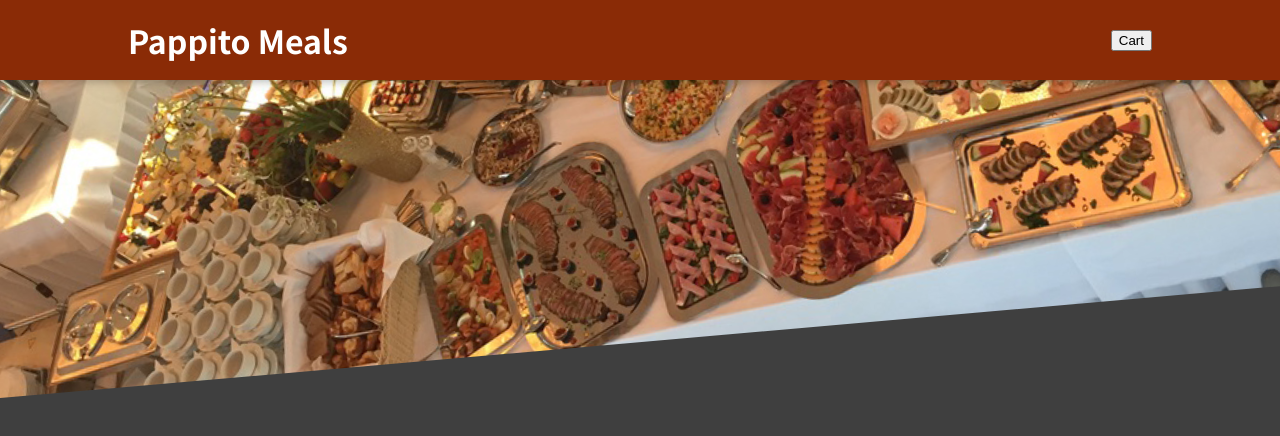
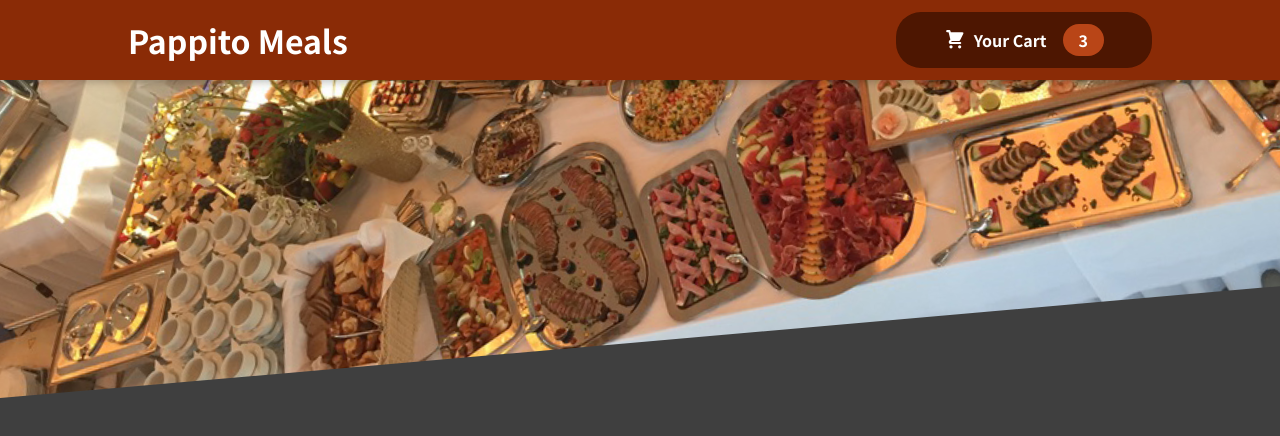
Before and after one commit to mr-am2k/MealApp, a React (Create React App) app: page / in a window 1280 px wide. Shown: the top 436 px of the page. Built offline with nearby package versions, Linux system fonts and the light colour scheme.

Commit message:
Added HeaderCartButton and CartIcon components, and finished styling header

```diff
--- /dev/null
+++ b/src/components/Cart/CartIcon.js
@@ -0,0 +1,13 @@
+const CartIcon = () => { //REturning simple svg icon
+    return (
+      <svg
+        xmlns='http://www.w3.org/2000/svg'
+        viewBox='0 0 20 20'
+        fill='currentColor'
+      >
+        <path d='M3 1a1 1 0 000 2h1.22l.305 1.222a.997.997 0 00.01.042l1.358 5.43-.893.892C3.74 11.846 4.632 14 6.414 14H15a1 1 0 000-2H6.414l1-1H14a1 1 0 00.894-.553l3-6A1 1 0 0017 3H6.28l-.31-1.243A1 1 0 005 1H3zM16 16.5a1.5 1.5 0 11-3 0 1.5 1.5 0 013 0zM6.5 18a1.5 1.5 0 100-3 1.5 1.5 0 000 3z' />
+      </svg>
+    );
+  };
+
+  export default CartIcon;
--- a/src/components/Layout/Header.js
+++ b/src/components/Layout/Header.js
@@ -1,15 +1,17 @@
 import React from "react";
 
+import HeaderCartButton from "./HeaderCartButton";
+
 import classes from "./Header.module.css"
-import image from '../../assets/meals.jpg'
-const Header = (props) => {
+import image from '../../assets/meals.jpg' //Way to import image
+const Header = (props) => { //Returning Header of the app built in 2 parts
     return (
         <React.Fragment>
-            <header className={classes.header}>
+            <header className={classes.header}>  {/* First part that holds name of the app and button for the cart*/}
                 <h1>Pappito Meals</h1>
-                <button>Cart</button>
+                <HeaderCartButton/>
             </header>
-            <div className={classes['main-image']} >
+            <div className={classes['main-image']} > {/*Second part, that hold the header image, and CSS class is called like this because it has dash between words*/}
                 <img src={image} alt="Table full of delicious meals"/>
             </div>
         </React.Fragment>
--- /dev/null
+++ b/src/components/Layout/HeaderCartButton.js
@@ -0,0 +1,19 @@
+import React from "react";
+
+import CartIcon from "../Cart/CartIcon";
+
+import classes from "./HeaderCartButton.module.css";
+
+const HeaderCartButton = (props) => {
+  return (
+    <button className={classes.button}> {/* Returning button that has icon, text description and counter for added items to the cart */}
+      <span className={classes.icon}>
+        <CartIcon />
+      </span>
+      <span>Your Cart</span>
+      <span className={classes.badge}>3</span>
+    </button>
+  );
+};
+
+export default HeaderCartButton;
--- /dev/null
+++ b/src/components/Layout/HeaderCartButton.module.css
@@ -0,0 +1,59 @@
+.button {
+  cursor: pointer;
+  font: inherit;
+  border: none;
+  background-color: #4d1601;
+  color: white;
+  padding: 0.75rem 3rem;
+  display: flex;
+  justify-content: space-around;
+  align-items: center;
+  border-radius: 25px;
+  font-weight: bold;
+}
+
+.button:hover,
+.button:active {
+  background-color: #2c0d00;
+}
+
+.icon {
+  width: 1.35rem;
+  height: 1.35rem;
+  margin-right: 0.5rem;
+}
+
+.badge {
+  background-color: #b94517;
+  padding: 0.25rem 1rem;
+  border-radius: 25px;
+  margin-left: 1rem;
+  font-weight: bold;
+}
+
+.button:hover .badge,
+.button:active .badge {
+  background-color: #92320c;
+}
+
+.bump {
+  animation: bump 300ms ease-out;
+}
+
+@keyframes bump {
+  0% {
+    transform: scale(1);
+  }
+  10% {
+    transform: scale(0.9);
+  }
+  30% {
+    transform: scale(1.1);
+  }
+  50% {
+    transform: scale(1.15);
+  }
+  100% {
+    transform: scale(1);
+  }
+}
```
Also changed, not shown: 1 other file (tests, documents, lock files or other folders).
